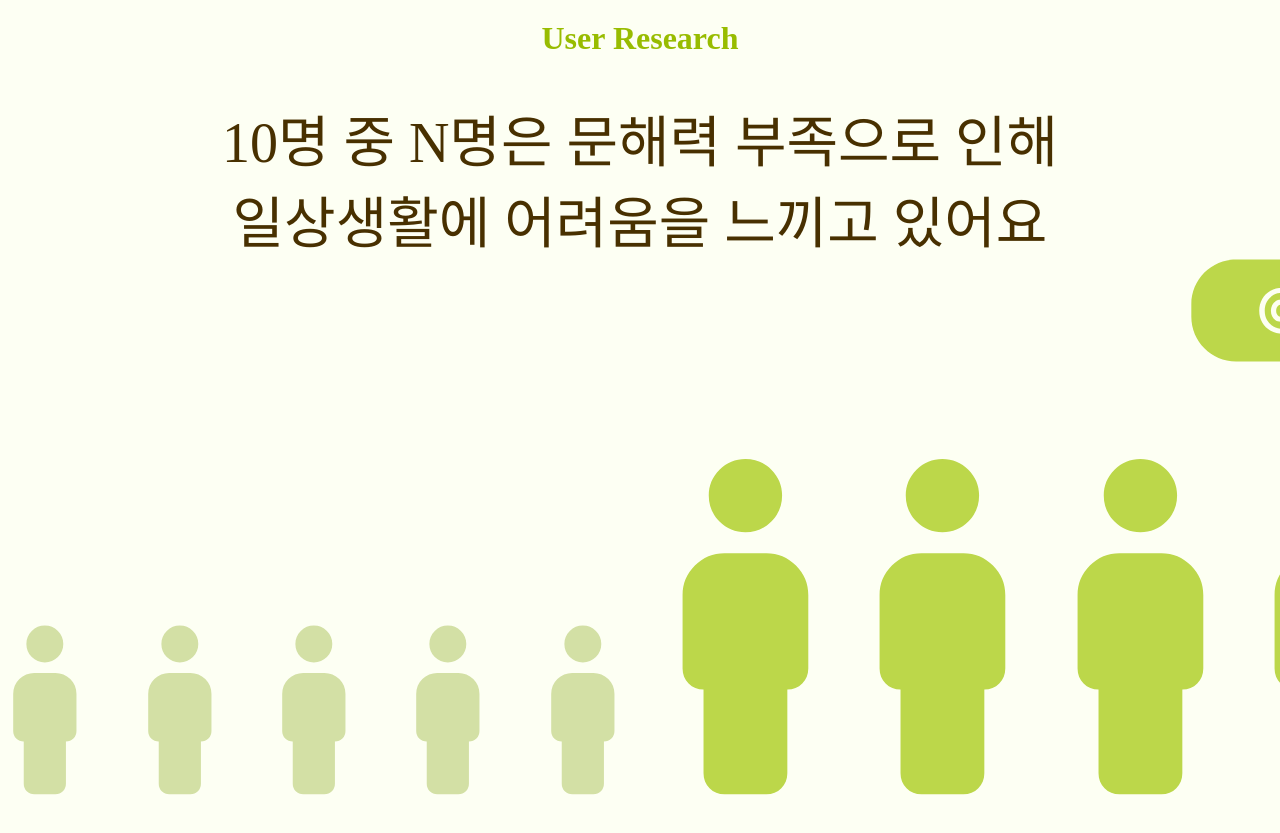
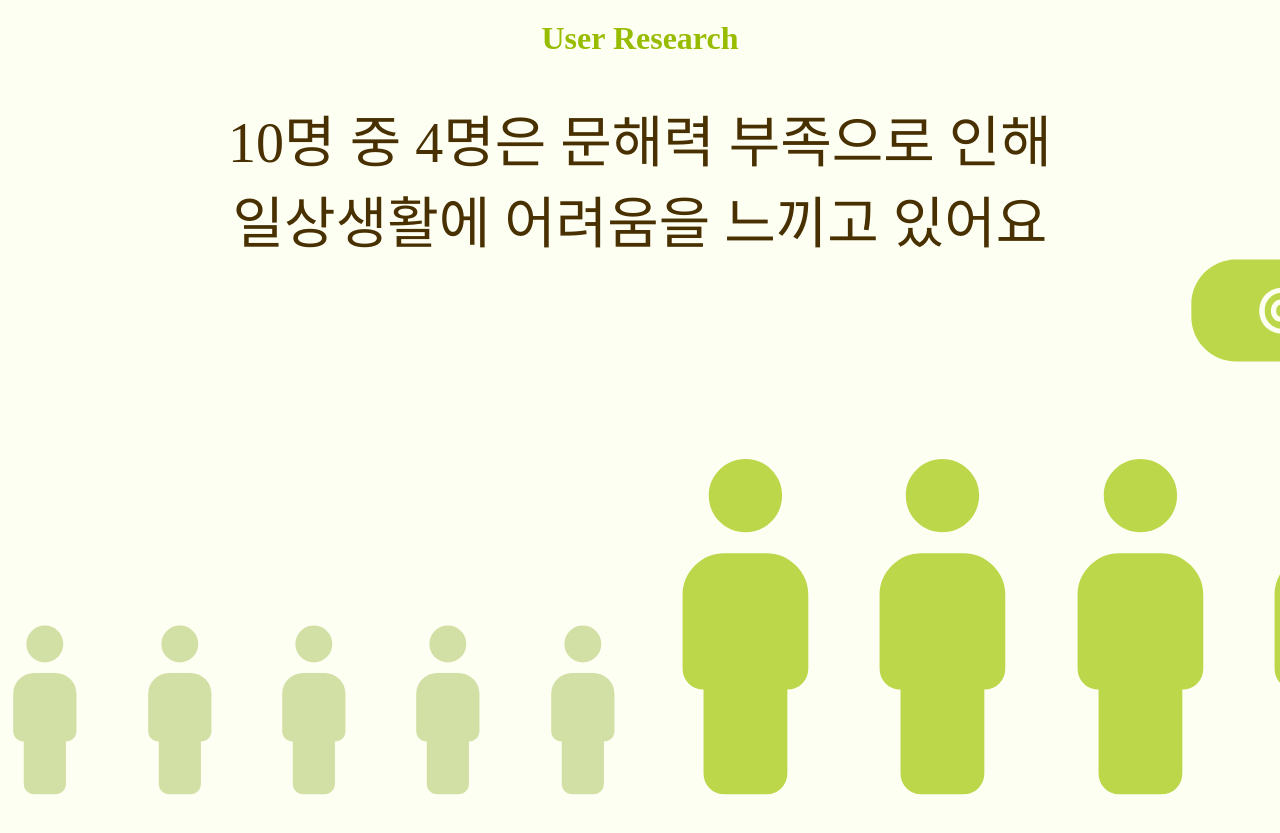
Before and after one commit to sepowered/bandi-kuad, a website built with Vite: page index.html in a window 1280 px wide. Shown: the part 2027-2860 px from the top of the page. Built offline with nearby package versions, Linux system fonts and the light colour scheme; a web font is replaced by a local one.

Commit message:
new commit

```diff
--- a/index.html
+++ b/index.html
@@ -510,7 +510,7 @@
             <div class="section-2__texts">
                 <div class="subtitle section-2__subtitle">User Research</div>
                 <div class="title section-2__title">
-                    <div class="section-2__title--text">10명 중 N명은 문해력 부족으로 인해</div>
+                    <div class="section-2__title--text">10명 중 4명은 문해력 부족으로 인해</div>
                     <div class="section-2__title--text">일상생활에 어려움을 느끼고 있어요</div>
                 </div>
             </div>
```
